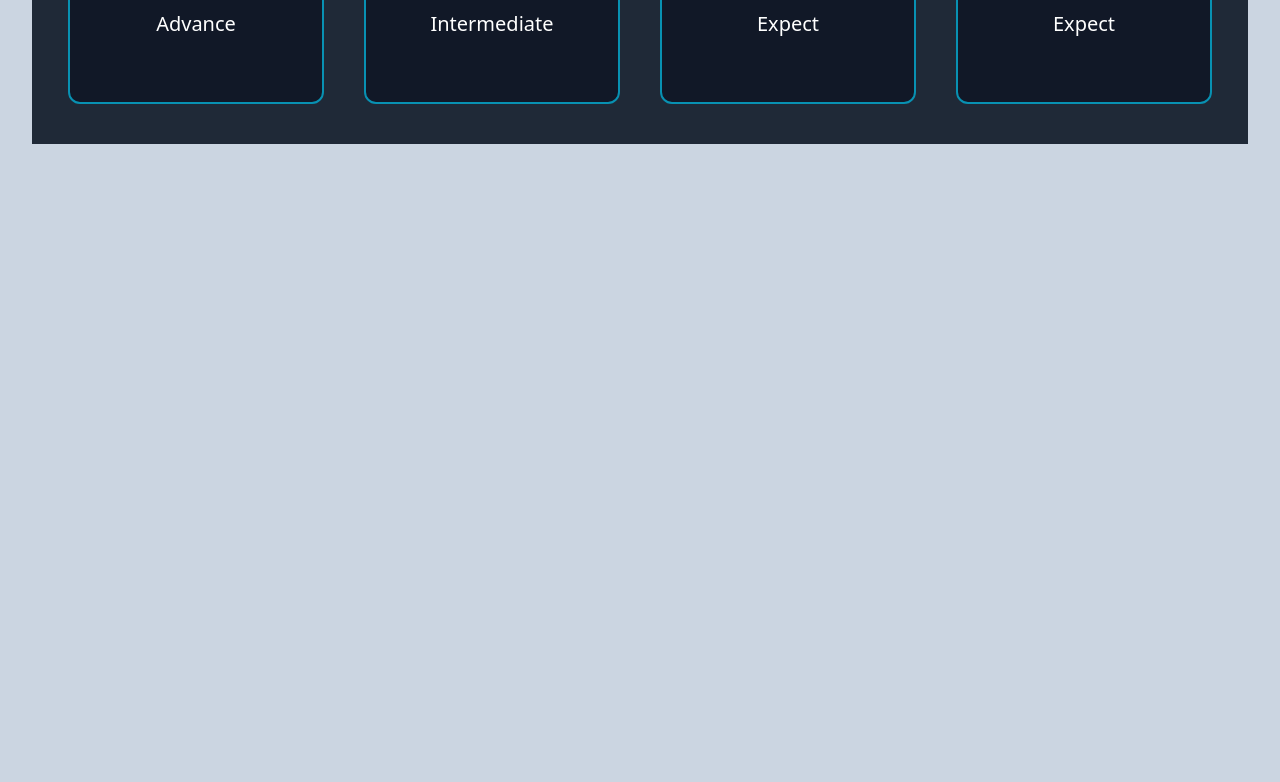
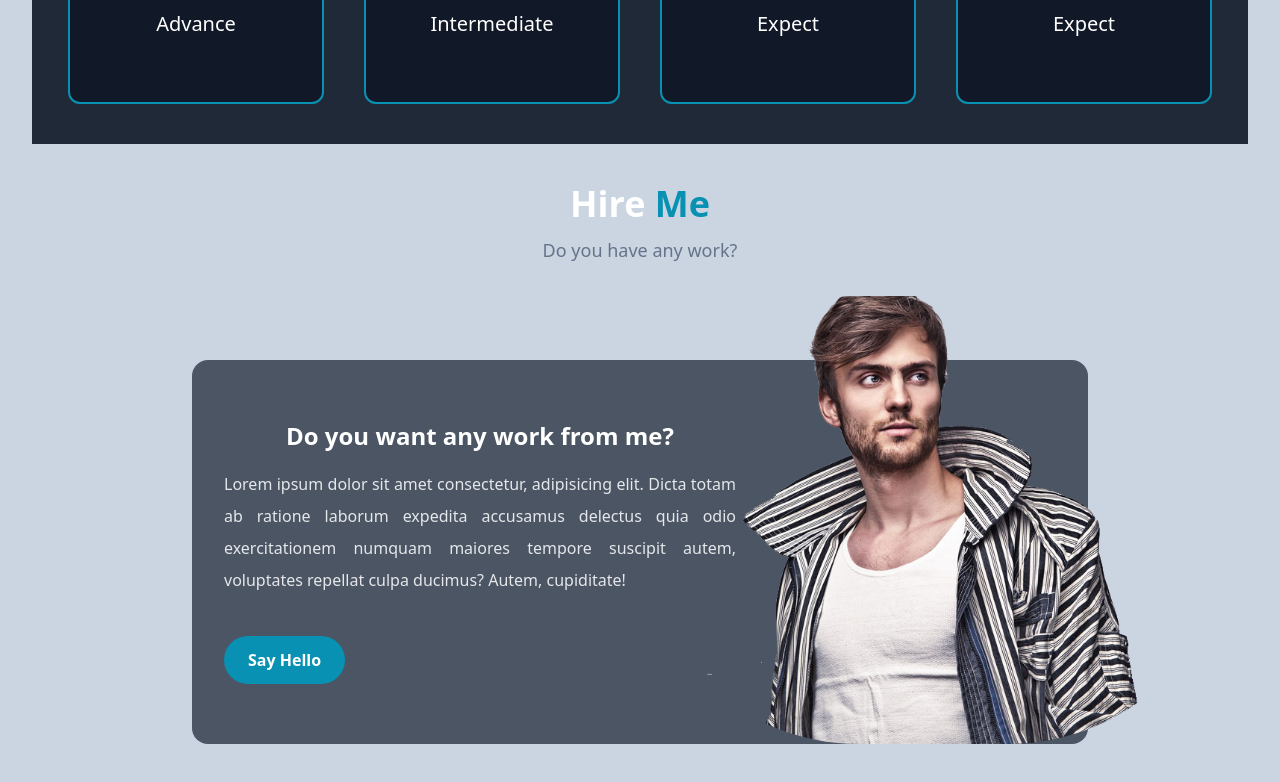
Before and after one commit to Muhammad-Talha028989/Muhammad-Talha-Portfolio, a React (Vite) app: page / in a window 1280 px wide. Shown: the part 1840-2622 px from the top of the page. Before the commit the page ends 2016 px from the top, so only its background shows below. Built offline with nearby package versions, Linux system fonts and the light colour scheme.

Commit message:
Added the Hireme section and Finish the Hireme section

```diff
--- a/src/components/Hireme.jsx
+++ b/src/components/Hireme.jsx
@@ -1,7 +1,35 @@
 import React from "react";
-
+import HireMe from "../assets/images/Hero_image.png";
 const Hireme = () => {
-  return <div></div>;
+  return (
+    <section id="hireme" className="py-10 px-3 text-white">
+      <div className="text-center">
+        <h3 className="text-4xl font-semibold">
+          Hire <span className="text-cyan-600">Me</span>
+        </h3>
+        <p className="text-slate-500 mt-3 text-lg">Do you have any work?</p>
+        <div className="bg-gray-600 relative px-8 rounded-2xl py-5 lg:max-w-4xl mx-auto min-h-[24rem] mt-24 flex gap-6 lg:flex-row flex-col-reverse items-center">
+          <div className="">
+            <h2 className="text-2xl font-semibold">
+              Do you want any work from me?
+            </h2>
+            <p className="max-w-lg text-md mt-4 text-gray-200 text-justify leading-[2]">
+              Lorem ipsum dolor sit amet consectetur, adipisicing elit. Dicta
+              totam ab ratione laborum expedita accusamus delectus quia odio
+              exercitationem numquam maiores tempore suscipit autem, voluptates
+              repellat culpa ducimus? Autem, cupiditate!
+            </p>
+            <button className="btn-primary mt-10">Say Hello</button>
+          </div>
+          <img
+            src={HireMe}
+            alt=""
+            className="lg:h-[28rem] rounded-full h-80 lg:absolute bottom-0 -right-[9rem] object-cover"
+          />
+        </div>
+      </div>
+    </section>
+  );
 };
 
 export default Hireme;
```
